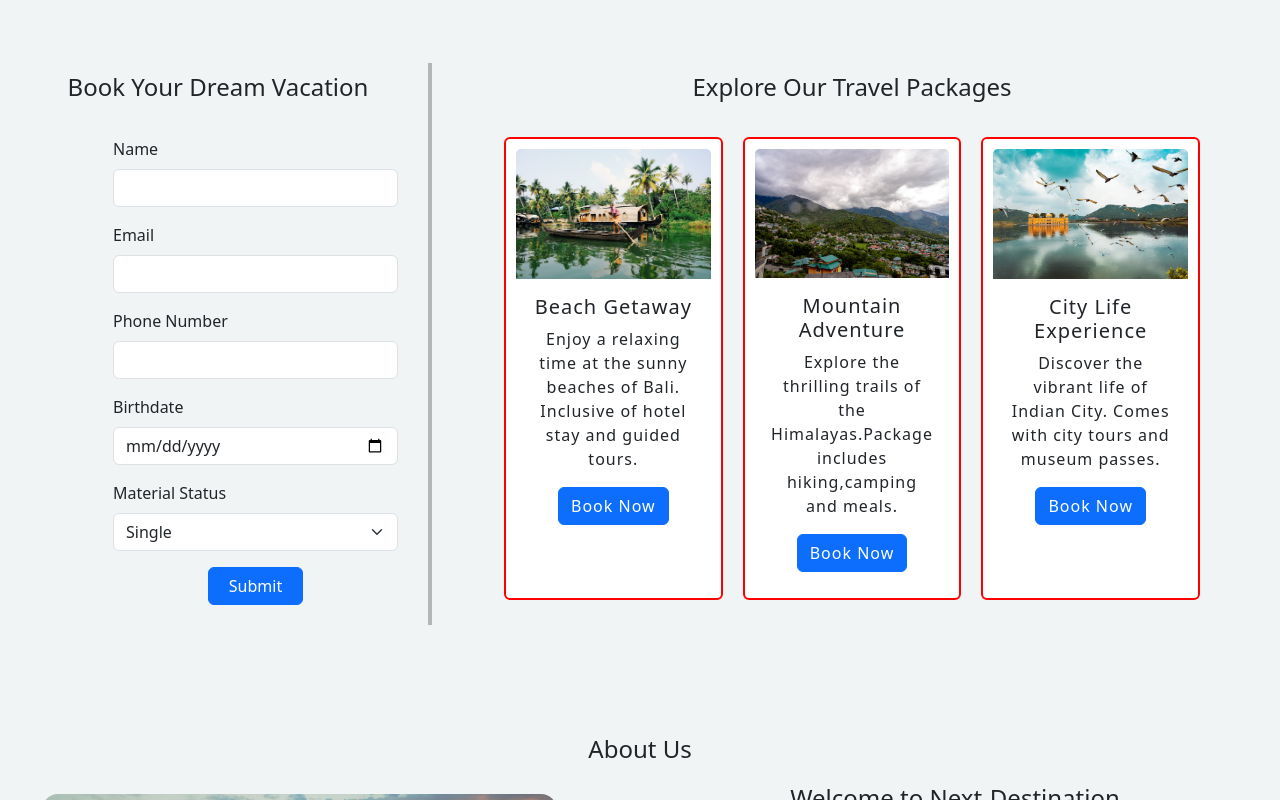
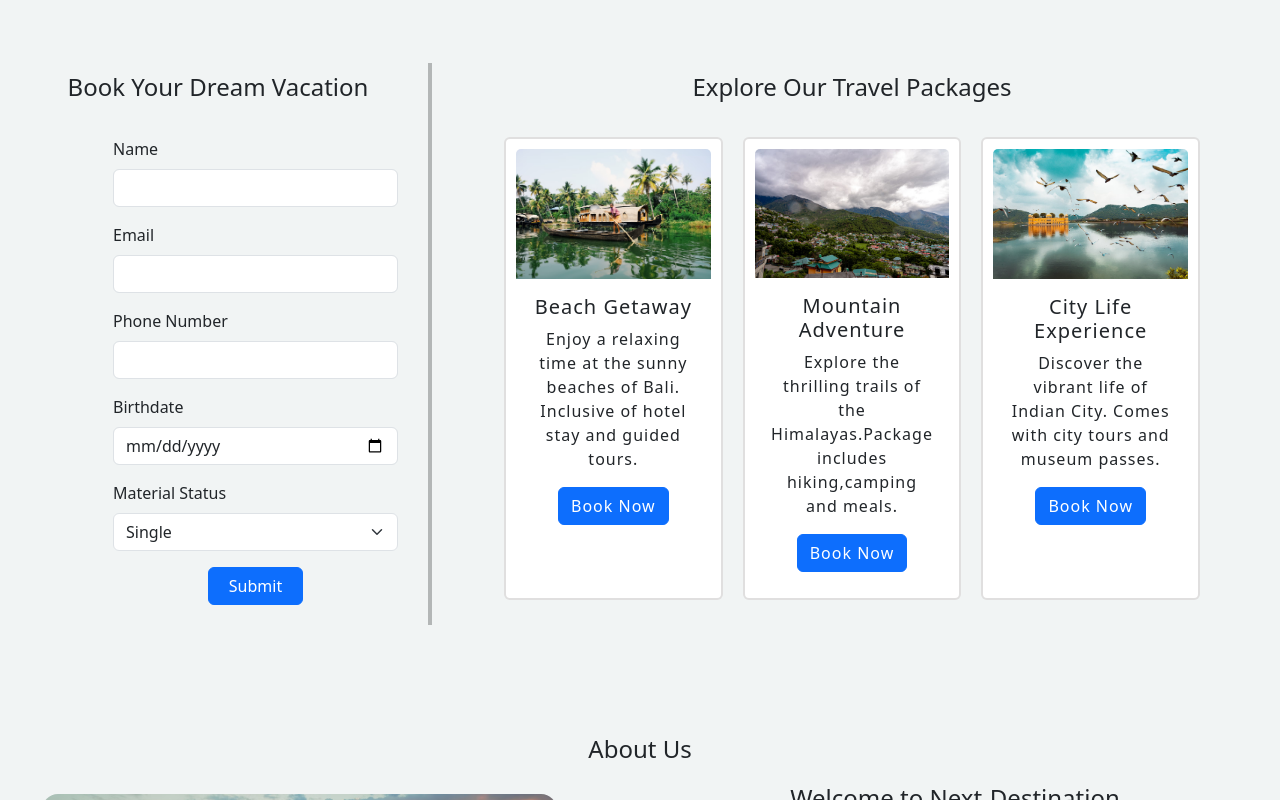
Before and after one commit to bhavanapal/Destination-Paradise-with-JavaScript, a plain HTML site: page index.html in a window 1280 px wide. Shown: the part 673-1473 px from the top of the page. Drawn offline with nearby package versions, Linux system fonts and the light colour scheme.

Commit message:
Update style.css

```diff
--- a/CSS/style.css
+++ b/CSS/style.css
@@ -43,8 +43,7 @@
     width: 27%;
     margin: 10px;
     padding:10px;
-/*     border: 2px solid #7875753b; */
-    border: 2px solid red;
+    border: 2px solid #7875753b;
 }
 
 .explore-sites .card-container .card img{
```
